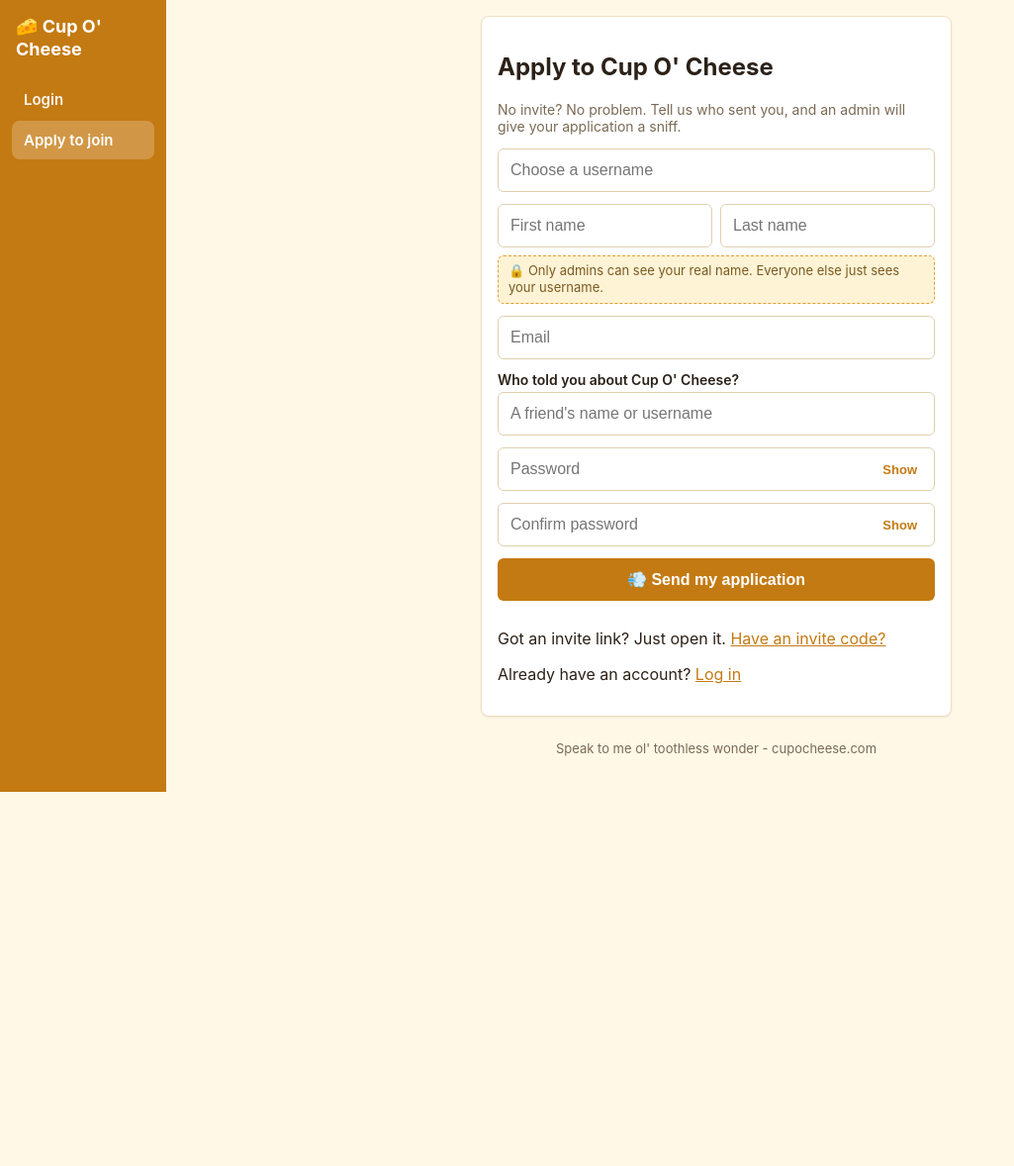
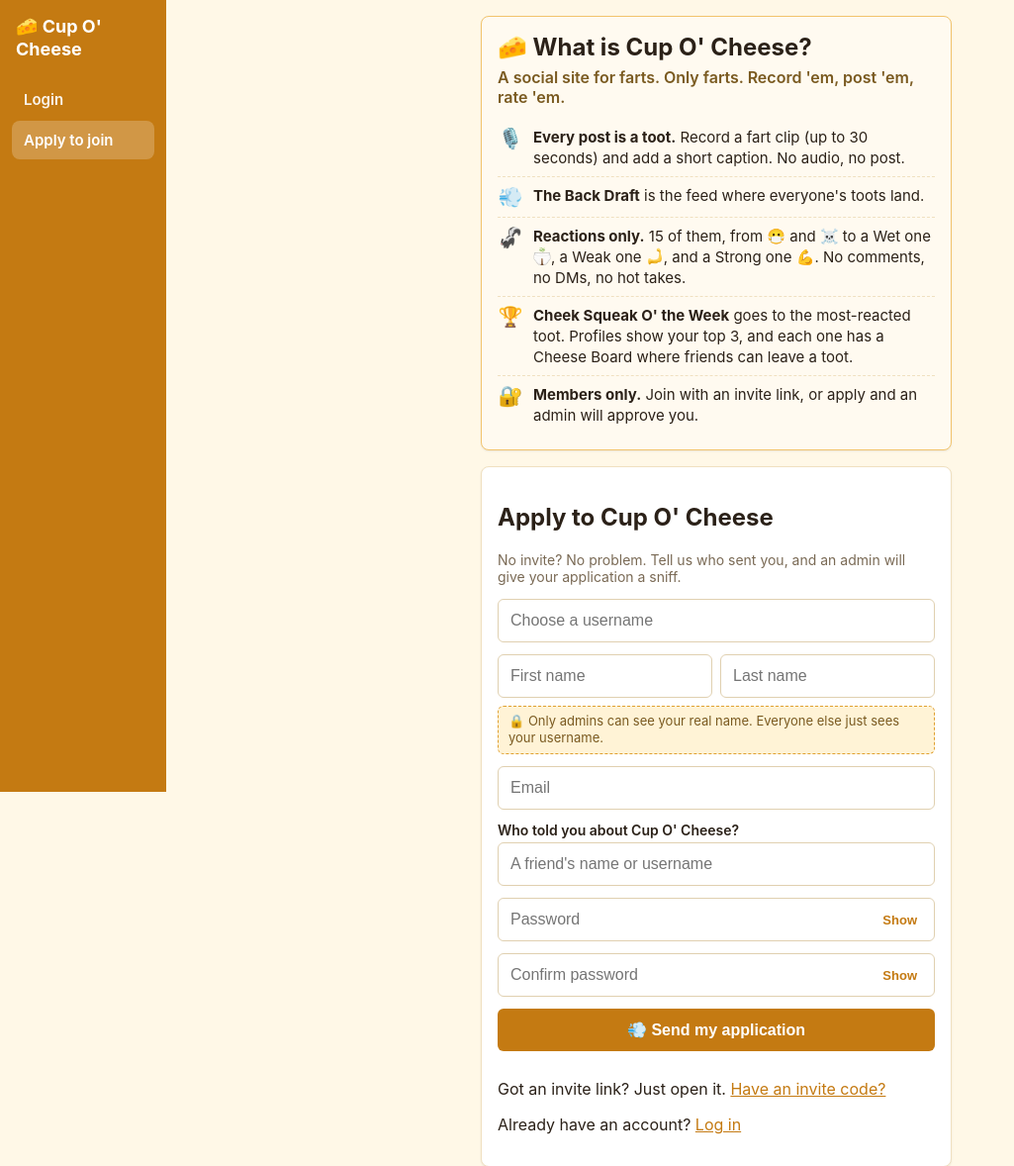
Before and after one commit to jason85alexander-arch/cupocheese, a Flask app: page /apply in a window 1280 px wide. Shown: the top 1178 px of the page at 99% size, without its empty margins (0-1025 px from the left). Before the commit the page ends 800 px from the top, so only its background shows below. Run offline with Flask 3, Linux system fonts and the light colour scheme.

Commit message:
Landing intro on login + apply pages; sw cache coc-v8

```diff
--- a/static/css/app.css
+++ b/static/css/app.css
@@ -346,3 +346,13 @@ img, audio, video { max-width: 100%; }
 .app-actions form { flex: 1; margin: 0; }
 .app-actions button { width: 100%; }
 .app-reject { background: #fff !important; color: #b3261e !important; border: 1px solid #e3b7b2 !important; }
+
+/* Logged-out landing intro (login + apply) */
+.landing-intro { background: #fffaf0; border: 1px solid #f2c46d; }
+.landing-intro h2 { margin: 0 0 6px; }
+.landing-tagline { margin: 0 0 12px; font-weight: 600; color: #7a5a20; }
+.landing-list { list-style: none; margin: 0; padding: 0; }
+.landing-list li { display: flex; gap: 10px; align-items: flex-start; padding: 8px 0; border-top: 1px dashed #f0e0c0; font-size: 15px; line-height: 1.4; }
+.landing-list li:first-child { border-top: 0; }
+.landing-ico { flex: 0 0 26px; font-size: 20px; text-align: center; line-height: 1.2; }
+.landing-list img.rx-img { width: 1.2em; height: 1.2em; vertical-align: -0.2em; }
--- a/static/sw.js
+++ b/static/sw.js
@@ -1,6 +1,6 @@
 /* Cup O' Cheese service worker: caches static assets + an offline page only.
    Pages are network-first and never stored; audio, avatars, and POSTs pass straight through. */
-const VERSION = "coc-v7";
+const VERSION = "coc-v8";
 const STATIC_CACHE = VERSION + "-static";
 const PRECACHE = [
   "/offline",
--- /dev/null
+++ b/templates/_landing_intro.html
@@ -0,0 +1,11 @@
+<div class="card landing-intro">
+    <h2>🧀 What is Cup O' Cheese?</h2>
+    <p class="landing-tagline">A social site for farts. Only farts. Record 'em, post 'em, rate 'em.</p>
+    <ul class="landing-list">
+        <li><span class="landing-ico" aria-hidden="true">🎙️</span><span><strong>Every post is a toot.</strong> Record a fart clip (up to 30 seconds) and add a short caption. No audio, no post.</span></li>
+        <li><span class="landing-ico" aria-hidden="true">💨</span><span><strong>The Back Draft</strong> is the feed where everyone's toots land.</span></li>
+        <li><span class="landing-ico" aria-hidden="true">🦨</span><span><strong>Reactions only.</strong> 15 of them, from 😷 and ☠️ to a Wet one {{ rx_glyph('wet_one') }}, a Weak one {{ rx_glyph('weak_one') }}, and a Strong one 💪. No comments, no DMs, no hot takes.</span></li>
+        <li><span class="landing-ico" aria-hidden="true">🏆</span><span><strong>Cheek Squeak O' the Week</strong> goes to the most-reacted toot. Profiles show your top 3, and each one has a Cheese Board where friends can leave a toot.</span></li>
+        <li><span class="landing-ico" aria-hidden="true">🔐</span><span><strong>Members only.</strong> Join with an invite link, or apply and an admin will approve you.</span></li>
+    </ul>
+</div>
--- a/templates/apply.html
+++ b/templates/apply.html
@@ -1,6 +1,7 @@
 {% extends "base.html" %}
 {% block title %}Apply - Cup O' Cheese{% endblock %}
 {% block content %}
+{% include "_landing_intro.html" %}
 <div class="card">
     <h2>Apply to Cup O' Cheese</h2>
     <p style="color:#7a6a55;font-size:14px;">No invite? No problem. Tell us who sent you, and an admin will give your application a sniff.</p>
--- a/templates/login.html
+++ b/templates/login.html
@@ -1,6 +1,7 @@
 {% extends "base.html" %}
 {% block title %}Login - Cup O' Cheese{% endblock %}
 {% block content %}
+{% include "_landing_intro.html" %}
 <div class="card">
     <h2>Log in to Cup O' Cheese</h2>
     <form method="post">
```
